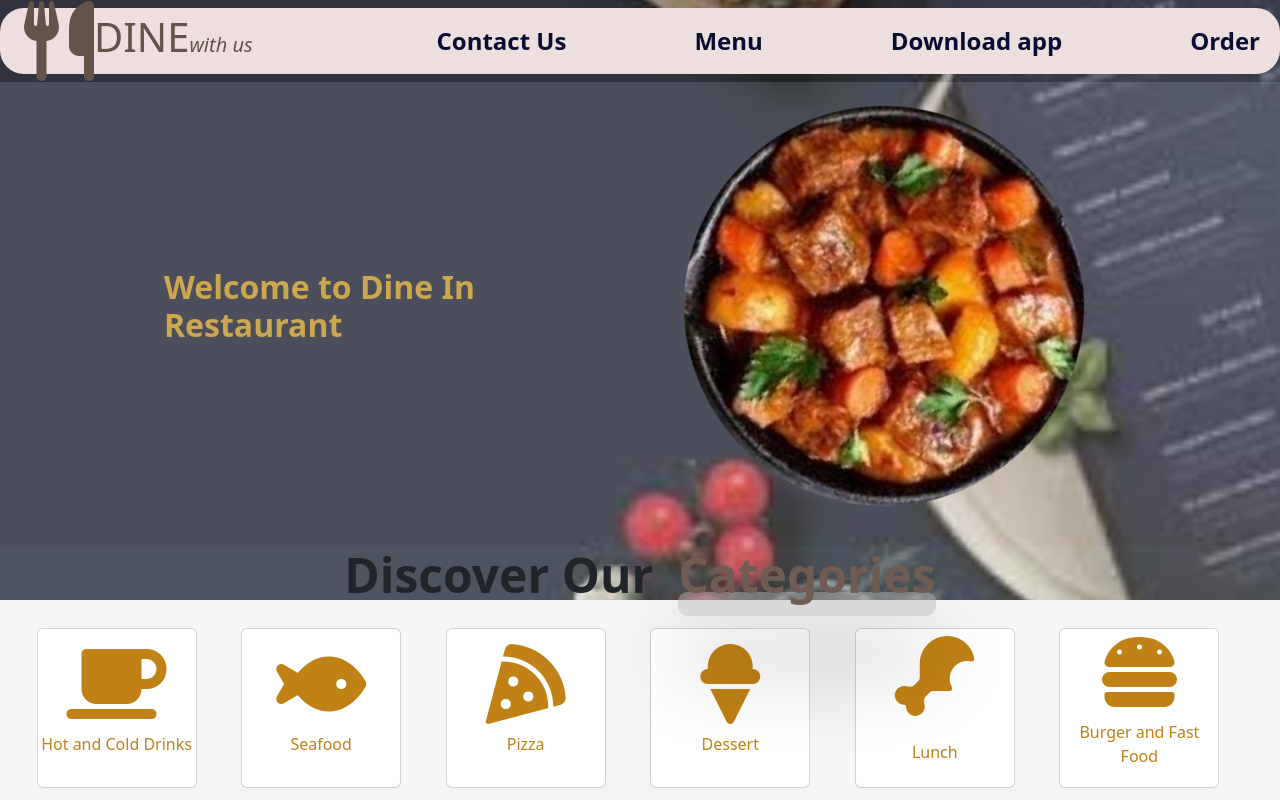
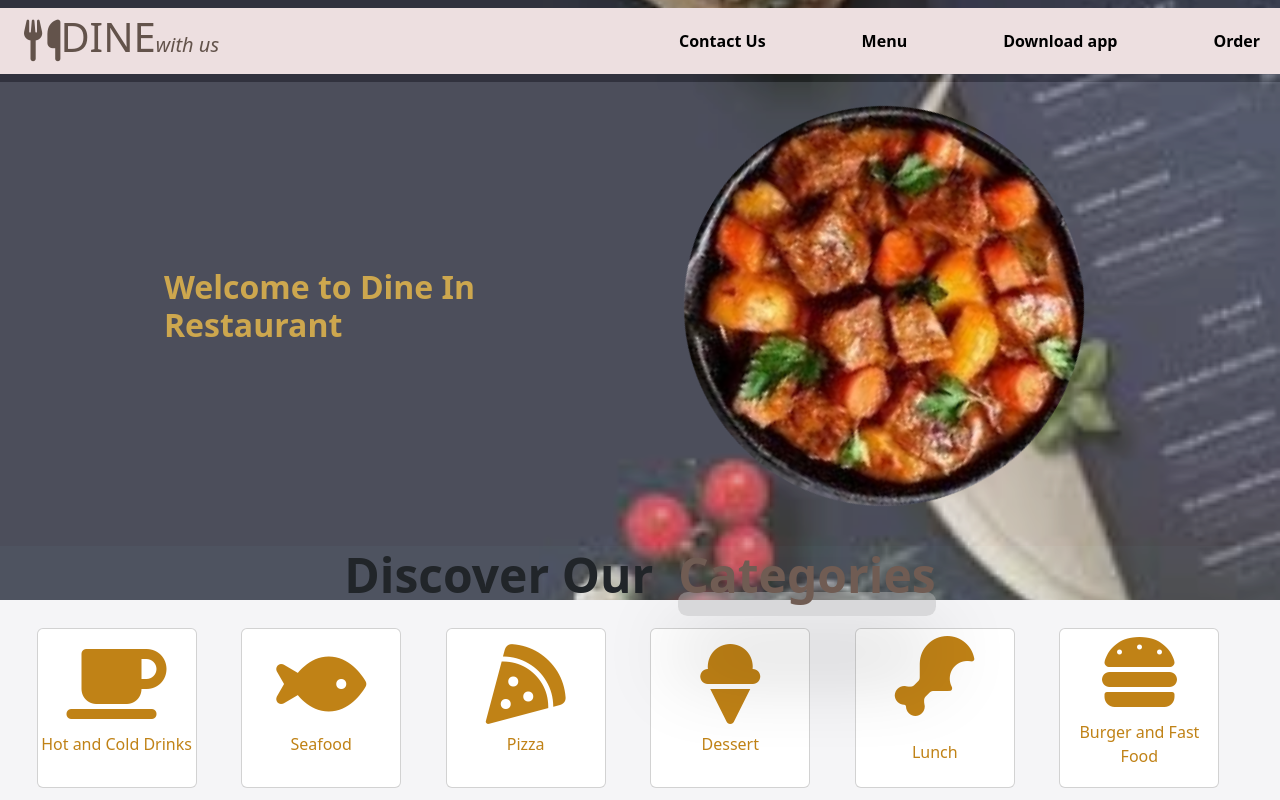
Before and after one commit to mennadevhub/Resturant-JS-Project, a plain HTML site: page index.html in a window 1280 px wide. Shown: the top 800 px of the page. Drawn offline with nearby package versions, Linux system fonts and the light colour scheme; no server answers.

Commit message:
"editing Nabar"

```diff
--- a/css/style.css
+++ b/css/style.css
@@ -4,7 +4,6 @@
 
 .nav {
     color: #63534b;
-    border-radius: 1.5rem;
     z-index: 1;
 }
 .navbar{
@@ -13,8 +12,8 @@
 }
 
 .navbar-brand {
-    font-weight: 800;
-    font-size: 2.5rem;
+    font-weight: 300;
+    font-size: 1.3rem;
     margin-left: 1.5rem;
     z-index: 1;
 }
@@ -28,11 +27,10 @@
 }
 
 .navbar-right a {
-    margin-left: 7rem;
-    font-size: 1.5rem;
-    color: #090c32;
+    margin-left: 5rem;
+    font-size: 1rem;
+    color: #000000;
     font-weight: 700;
-    z-index: 1;
 }
 .navbar-right a:hover{
     color: #705C53;
```
Also changed, not shown: index.html (+0 -3 lines).
